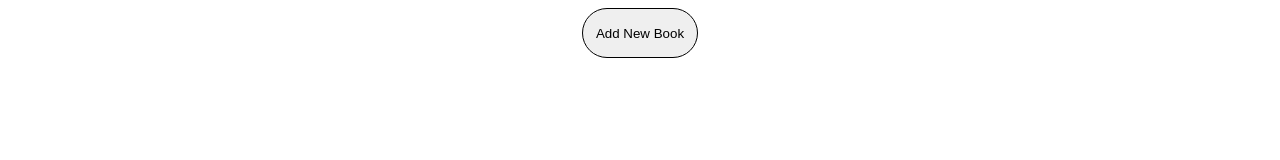
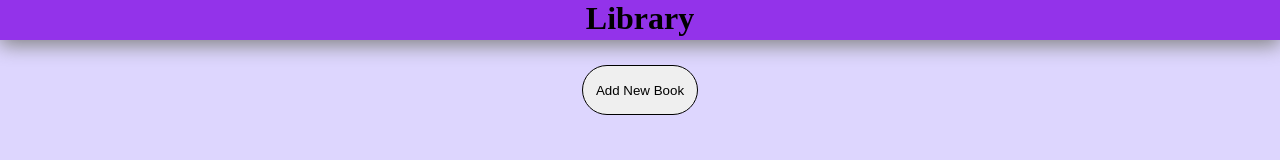
Before and after one commit to Blase1337/library, a plain HTML site: page index.html in a window 1280 px wide. Drawn offline with Linux system fonts and the light colour scheme.

Commit message:
add colors

```diff
--- a/index.html
+++ b/index.html
@@ -8,6 +8,7 @@
     <title>Library</title>
 </head>
 <body>
+    <h1>Library</h1>
     <div class="button">
         <button type="button" id="newBookButton">Add New Book</button>
     </div>
--- a/style.css
+++ b/style.css
@@ -1,3 +1,12 @@
+* {
+    margin: 0;
+    padding: 0;
+}
+
+body {
+    background-color: #ddd6fe;
+}
+
 .input {
     margin: 2rem auto 40px auto;
     width: clamp(200px, 10vw, 300px);
@@ -34,15 +43,16 @@
 .book-item {
     width: clamp(100px, 80%, 100%);
     padding: 20px;
-    border: 1px solid black;
+    border: 2px solid #dc2626;
     border-radius: 35px;
+    background-color: #ffffff;
 }
 
 .button {
     display: flex;
     justify-content: center;
     width: 30vw;
-    margin: auto;
+    margin: 10px auto 20px auto;
 }
 
 .button button {
@@ -56,3 +66,14 @@ button:active {
     background-color: #ccc;
     transform: scale(0.98);
 }
+
+h1 {
+    text-align: center;
+    padding: 0;
+    margin: 0;
+    margin-bottom: 25px;
+    width: 100vw;
+    height: 5vh;
+    background-color: #9333ea;
+    box-shadow: 0px 5px 20px gray;
+}
```
